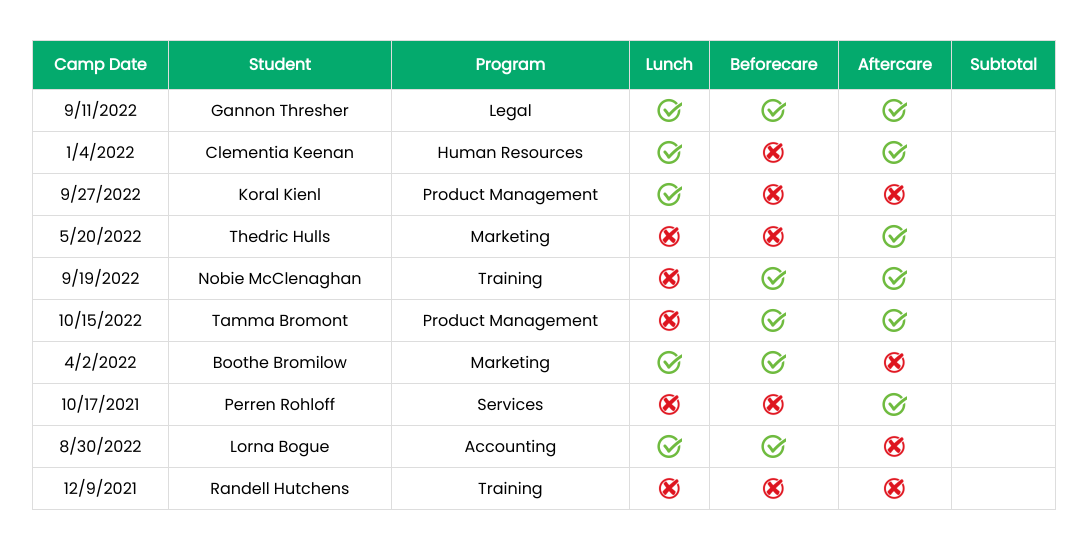
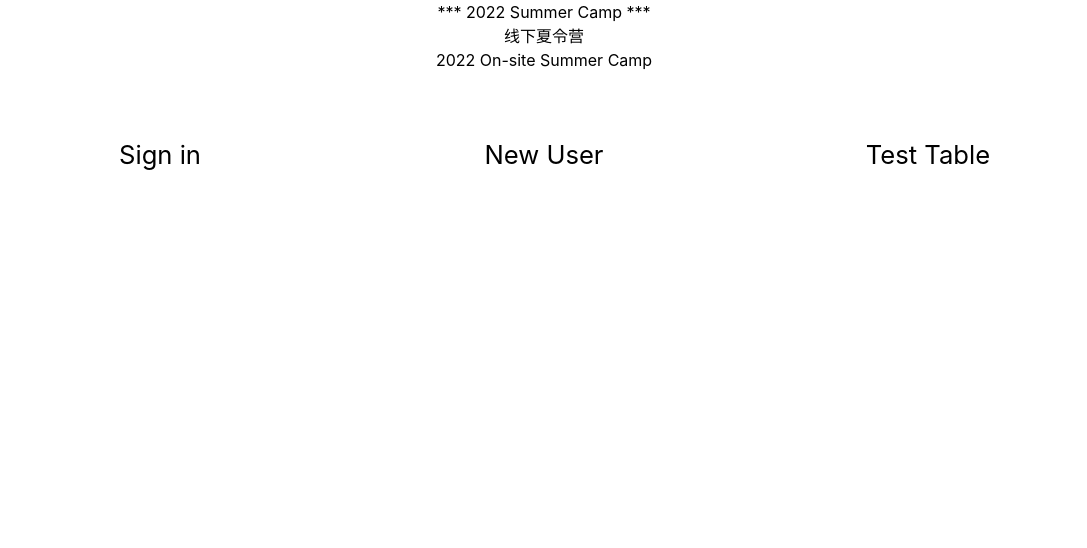
Before and after one commit to ShawnLi96/RoboEdu-Website, a React (Create React App) app: page / in a window 1280 px wide. Shown: the top 548 px of the page, without its empty margins (96-1183 px from the left). Built offline with nearby package versions, Linux system fonts and the light colour scheme.

Commit message:
init db connection & update table

```diff
--- a/src/App.js
+++ b/src/App.js
@@ -16,7 +16,7 @@ export default function App() {
       <Router>
         <Container>
           <Routes>
-            <Route exact path='/' element={<Home/>}></Route>
+            <Route exact path='/' element={<Landing/>}></Route>
             <Route exact path='/NewUserForm' element={<NewUserForm/>}></Route>
             <Route exact path='/ExistingUserForm' element={<ExistingUserForm/>}></Route>
             <Route exact path= '/Home' element={<Home/>}></Route>
--- a/src/MOCK_DATA.json
+++ b/src/MOCK_DATA.json
@@ -1,10 +1,10 @@
-[{"camp_date":"9/11/2022","student":"Gannon Thresher","program":"Legal","beforecare":true,"aftercare":true,"lunch":true},
-{"camp_date":"1/4/2022","student":"Clementia Keenan","program":"Human Resources","beforecare":false,"aftercare":true,"lunch":true},
-{"camp_date":"9/27/2022","student":"Koral Kienl","program":"Product Management","beforecare":false,"aftercare":false,"lunch":true},
-{"camp_date":"5/20/2022","student":"Thedric Hulls","program":"Marketing","beforecare":false,"aftercare":true,"lunch":false},
-{"camp_date":"9/19/2022","student":"Nobie McClenaghan","program":"Training","beforecare":true,"aftercare":true,"lunch":false},
-{"camp_date":"10/15/2022","student":"Tamma Bromont","program":"Product Management","beforecare":true,"aftercare":true,"lunch":false},
-{"camp_date":"4/2/2022","student":"Boothe Bromilow","program":"Marketing","beforecare":true,"aftercare":false,"lunch":true},
-{"camp_date":"10/17/2021","student":"Perren Rohloff","program":"Services","beforecare":false,"aftercare":true,"lunch":false},
-{"camp_date":"8/30/2022","student":"Lorna Bogue","program":"Accounting","beforecare":true,"aftercare":false,"lunch":true},
-{"camp_date":"12/9/2021","student":"Randell Hutchens","program":"Training","beforecare":false,"aftercare":false,"lunch":false}]
+[{"camp_date":"9/11/2022","student":"Gannon Thresher","program":"Legal","beforecare":true,"aftercare":true,"lunch":true,"subtotal":null},
+{"camp_date":"1/4/2022","student":"Clementia Keenan","program":"Human Resources","beforecare":false,"aftercare":true,"lunch":true,"subtotal":null},
+{"camp_date":"9/27/2022","student":"Koral Kienl","program":"Product Management","beforecare":false,"aftercare":false,"lunch":true,"subtotal":null},
+{"camp_date":"5/20/2022","student":"Thedric Hulls","program":"Marketing","beforecare":false,"aftercare":true,"lunch":false,"subtotal":null},
+{"camp_date":"9/19/2022","student":"Nobie McClenaghan","program":"Training","beforecare":true,"aftercare":true,"lunch":false,"subtotal":null},
+{"camp_date":"10/15/2022","student":"Tamma Bromont","program":"Product Management","beforecare":true,"aftercare":true,"lunch":false,"subtotal":null},
+{"camp_date":"4/2/2022","student":"Boothe Bromilow","program":"Marketing","beforecare":true,"aftercare":false,"lunch":true,"subtotal":null},
+{"camp_date":"10/17/2021","student":"Perren Rohloff","program":"Services","beforecare":false,"aftercare":true,"lunch":false,"subtotal":null},
+{"camp_date":"8/30/2022","student":"Lorna Bogue","program":"Accounting","beforecare":true,"aftercare":false,"lunch":true,"subtotal":null},
+{"camp_date":"12/9/2021","student":"Randell Hutchens","program":"Training","beforecare":false,"aftercare":false,"lunch":false,"subtotal":null}]
--- a/src/components/InfoTable.js
+++ b/src/components/InfoTable.js
@@ -17,7 +17,7 @@ export default function InfoTable(){
     const tableInstance = useTable({
         columns,
         data
-    }, useSortBy)
+    })
 
     const {
         getTableProps,
@@ -26,6 +26,20 @@ export default function InfoTable(){
         rows,
         prepareRow,
     } = tableInstance
+
+    var formatter = new Intl.NumberFormat('en-CA', {
+        style: 'currency',
+        currency: 'CAD'
+    });
+
+    for (let i = 0; i < data.length; i++){
+        let total = 0.00;
+        if (data[i].aftercare) total += 10;
+        if (data[i].beforecare) total += 10;
+        if (data[i].lunch) total += 10;
+
+        data[i].subtotal = formatter.format(total);
+    }
     return (
         <Container>
             <table {...getTableProps()}>
@@ -35,7 +49,7 @@ export default function InfoTable(){
                         <tr {...headerGroup.getHeaderGroupProps()}>
                             {
                                 headerGroup.headers.map((column) => (
-                                    <th {...column.getHeaderProps(column.getSortByToggleProps())}> {column.render('Header')} </th>
+                                    <th {...column.getHeaderProps()}> {column.render('Header')} </th>
                                 ))
                             }
 
--- a/src/components/Landing.js
+++ b/src/components/Landing.js
@@ -10,6 +10,8 @@ export default function Landing() {
       <FlexContainer>
         <Button href='/#/ExistingUserForm'> Sign in </Button>
         <Button href='/#/NewUserForm'> New User </Button>
+        <Button href='/#/Home'> Test Table </Button>
+
       </FlexContainer>
     </Container>
 
@@ -23,7 +25,7 @@ const Container = styled.div`
 
 const FlexContainer = styled.div`
   display: flex;
-  width: 50vw;
+  width: 80%;
   justify-content: space-between;
   margin-left: auto;
   margin-right: auto;
--- a/src/data/columns.js
+++ b/src/data/columns.js
@@ -1,8 +1,6 @@
-import { format } from 'date-fns'
-
 export const COLUMNS = [
     {
-        Header: "Camp Date",
+        Header: "Camp Date mm/dd/yyyy",
         accessor: 'camp_date',
     },
     {
@@ -29,6 +27,7 @@ export const COLUMNS = [
         Header: "Aftercare",
         accessor: 'aftercare'
     },
+
     {
         Header: "Subtotal",
         accessor: 'subtotal'
```
Also changed, not shown: 2 other files (tests, documents, lock files or other folders).
